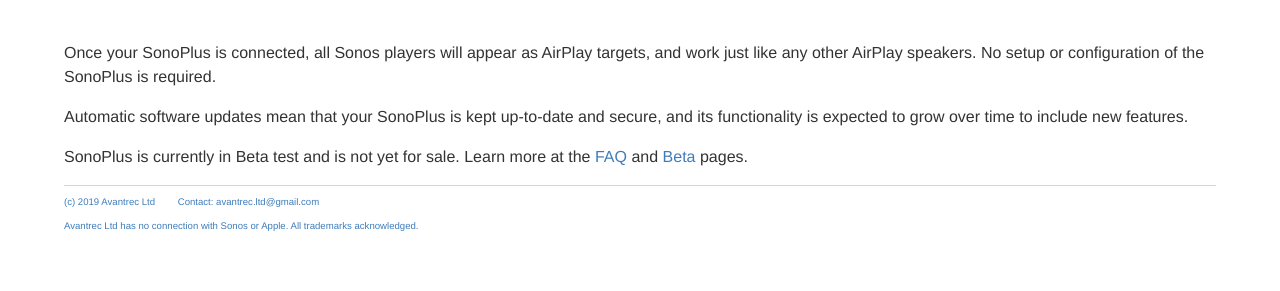
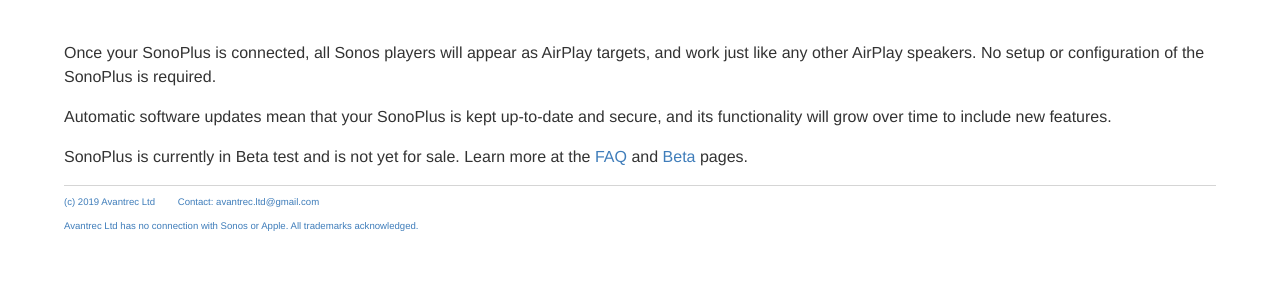
Before and after one commit to avantrec/avantrec.github.io, a Jekyll site: the page built from sonoplus/index.md, in a window 1280 px wide. Shown: the part 839-1130 px from the top of the page. Built offline with Jekyll 4.4.1, drawn with Linux system fonts in a browser that asks for light colours.

Commit message:
Minor text change

```diff
--- a/sonoplus/index.md
+++ b/sonoplus/index.md
@@ -14,6 +14,6 @@
 
 Once your SonoPlus is connected, all Sonos players will appear as AirPlay targets, and work just like any other AirPlay speakers. No setup or configuration of the SonoPlus is required.
 
-Automatic software updates mean that your SonoPlus is kept up-to-date and secure, and its functionality is expected to grow over time to include new features.
+Automatic software updates mean that your SonoPlus is kept up-to-date and secure, and its functionality will grow over time to include new features.
 
 SonoPlus is currently in Beta test and is not yet for sale. Learn more at the [FAQ]({{ site.baseurl }}{% link sonoplus-faq/index.md %}) and [Beta]({{ site.baseurl }}{% link sonoplus-beta/index.md %}) pages.
```
